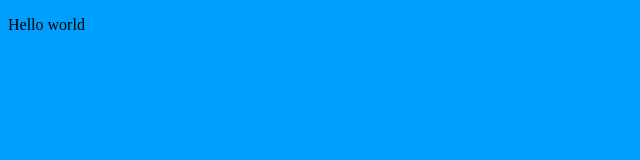
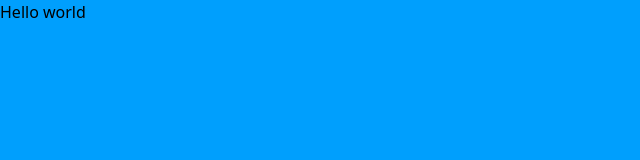
Before and after one commit to OlekVano/literature-app-web, a Next.js app: page / in a window 1280 px wide. Shown: the top 160 px of the page, without its empty margins (0-640 px from the left). Built offline with nearby package versions, Linux system fonts and the light colour scheme.

Commit message:
Added Tailwind

```diff
--- a/package.json
+++ b/package.json
@@ -20,5 +20,10 @@
     "react-dom": "18.2.0",
     "sass": "^1.57.1",
     "typescript": "4.9.4"
+  },
+  "devDependencies": {
+    "autoprefixer": "^10.4.13",
+    "postcss": "^8.4.21",
+    "tailwindcss": "^3.2.4"
   }
 }
--- /dev/null
+++ b/postcss.config.js
@@ -0,0 +1,6 @@
+module.exports = {
+  plugins: {
+    tailwindcss: {},
+    autoprefixer: {},
+  },
+}
--- a/styles/globals.scss
+++ b/styles/globals.scss
@@ -1,3 +1,7 @@
+@tailwind base;
+@tailwind components;
+@tailwind utilities;
+
 body {
     background-color: #009ffd;
 }
--- /dev/null
+++ b/tailwind.config.js
@@ -0,0 +1,11 @@
+/** @type {import('tailwindcss').Config} */
+module.exports = {
+  content: [
+    "./pages/**/*.{js,ts,jsx,tsx}",
+    "./components/**/*.{js,ts,jsx,tsx}",
+  ],
+  theme: {
+    extend: {},
+  },
+  plugins: [],
+}
```
Also changed, not shown: 1 other file (tests, documents, lock files or other folders).
